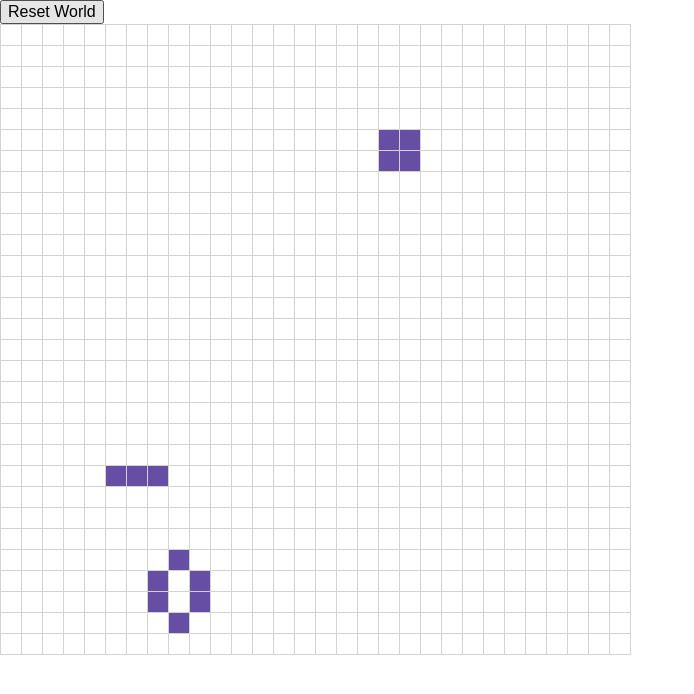
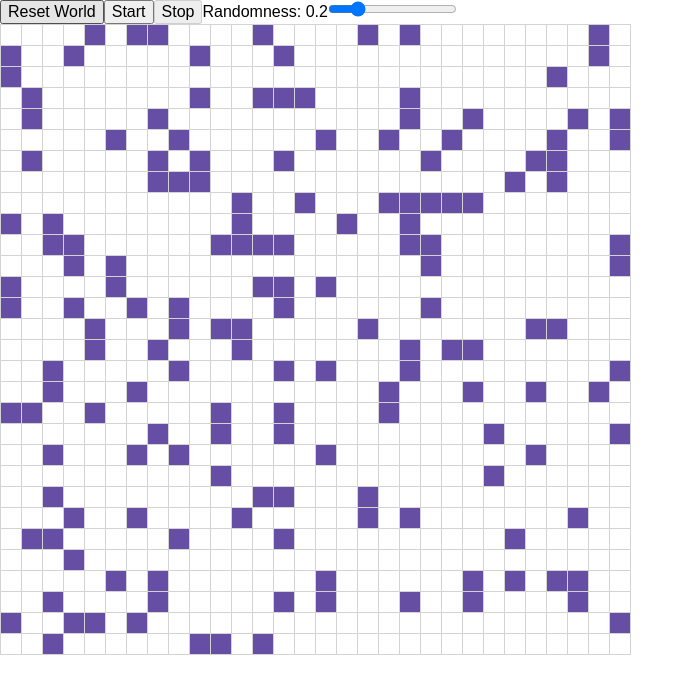
Before and after one commit to jwworth/conway, a React (Create React App) app: page / in a window 1280 px wide. Shown: the top 694 px of the page, without its empty margins (0-694 px from the left). Built offline with nearby package versions, Linux system fonts and the light colour scheme.

Commit message:
Add smarter stop/stop and randomness

```diff
--- a/src/App.js
+++ b/src/App.js
@@ -5,15 +5,25 @@ class App extends Component {
   constructor(props) {
     super(props);
 
+    const randomness = 0.2;
+
     this.state = {
+      randomness,
       sideLength: 30,
-      world: this.randomWorld(30),
+      timer: null,
+      world: this.randomWorld(30, randomness),
     };
   }
 
-  componentDidMount() {
-    setInterval(this.advanceState, 30);
-  }
+  start = () => {
+    const timer = setInterval(this.advanceState, 30);
+    this.setState({ timer });
+  };
+
+  stop = () => {
+    clearInterval(this.state.timer);
+    this.setState({ timer: null });
+  };
 
   advanceState = () => {
     const world = this.state.world.map((row, rowIndex) =>
@@ -68,10 +78,10 @@ class App extends Component {
     return score;
   };
 
-  randomWorld = sideLength => {
+  randomWorld = (sideLength, randomness) => {
     let world = [];
     for (var i = 0; i < sideLength ** 2; i++) {
-      const sentience = Math.random() < 0.2 ? 1 : 0;
+      const sentience = Math.random() < randomness ? 1 : 0;
       world.push(sentience);
     }
     return this.chunk(world, sideLength);
@@ -79,8 +89,13 @@ class App extends Component {
 
   randomizeWorld = () => {
     this.setState({
-      world: this.randomWorld(this.state.sideLength),
+      world: this.randomWorld(this.state.sideLength, this.state.randomness),
     });
+  };
+
+  updateRandomness = randomness => {
+    this.setState({ randomness });
+    this.randomizeWorld();
   };
 
   chunk = (arr, chunkSize) => {
@@ -95,6 +110,24 @@ class App extends Component {
     return (
       <div>
         <button onClick={() => this.randomizeWorld()}>Reset World</button>
+        <button disabled={this.state.timer} onClick={() => this.start()}>
+          Start
+        </button>
+        <button disabled={!this.state.timer} onClick={() => this.stop()}>
+          Stop
+        </button>
+        Randomness:
+        {' '}
+        {this.state.randomness}
+        <input
+          type="range"
+          id="randomnessSlider"
+          min="0"
+          max="1"
+          value={this.state.randomness}
+          step="0.1"
+          onChange={e => this.updateRandomness(e.target.value)}
+        />
         <table>
           <tbody>
             {this.state.world.map((row, i) => {
```
